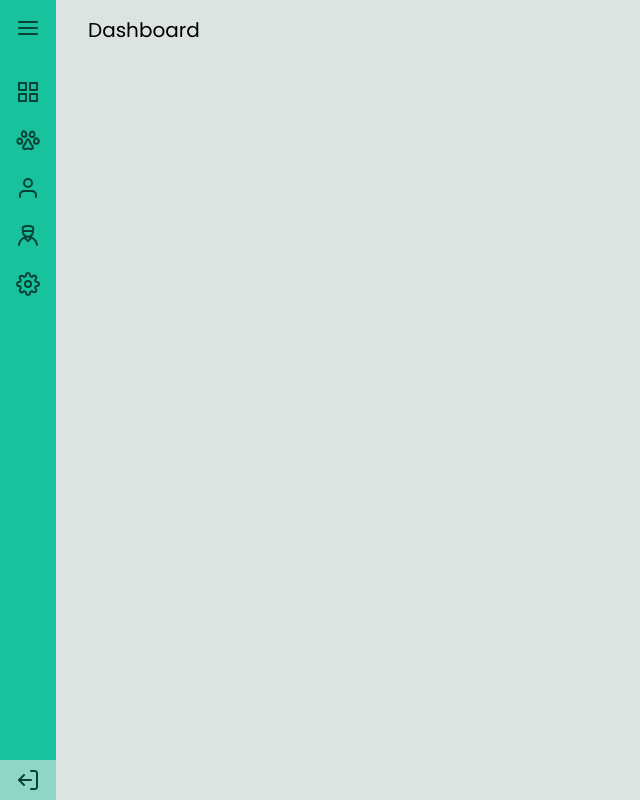
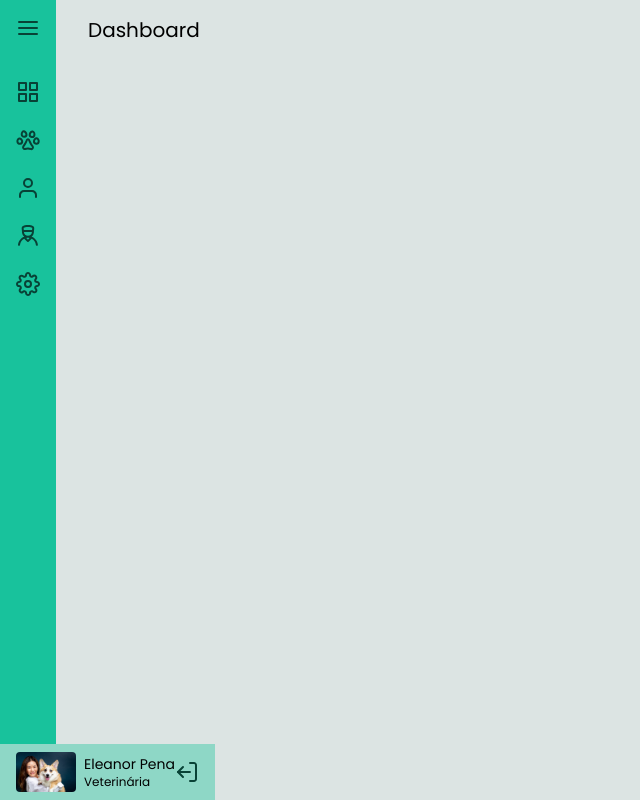
Before and after one commit to Marcoswodbarros/Sidebar, a website: page index.html in a window 1280 px wide. Shown: the whole page, without its empty margins (0-640 px from the left). Drawn offline with Linux system fonts and the light colour scheme.

Commit message:
Updating the user information

```diff
--- a/index.html
+++ b/index.html
@@ -12,6 +12,7 @@
 
     <title>Sidebar</title>
 </head>
+
 <body class="bg-bgColor font-poppins text-xl flex gap-4">
     <aside class="bg-green h-screen w-auto">
         <div class="aside__top flex justify-between mb-6 p-4">
@@ -28,7 +29,15 @@
             <li class="flex gap-2"><img src="src/images/settings.svg" alt="Settings icon"><p class="li__text--fifth hidden">Ajustes</p></li>
         </ul>
 
-        <div class="bg-lightGreen opacity-100 px-4 py-2 absolute bottom-0">
+        <div class="bg-lightGreen opacity-100 px-4 py-2 absolute bottom-0 flex">
+
+            <div class="user__info flex items-center gap-2">
+                <img src="src/images/photo.jpg" class="h-10 rounded" alt="User picture">
+                <div class="user__info--text">
+                    <p class="text-sm bold">Eleanor Pena</p>
+                    <p class="text-xs">Veterinária</p>
+                </div>
+            </div>
             <img src="src/images/log-out.svg" alt="Logout">
         </div>
     </aside>
```
Also changed, not shown: dist/output.css.
